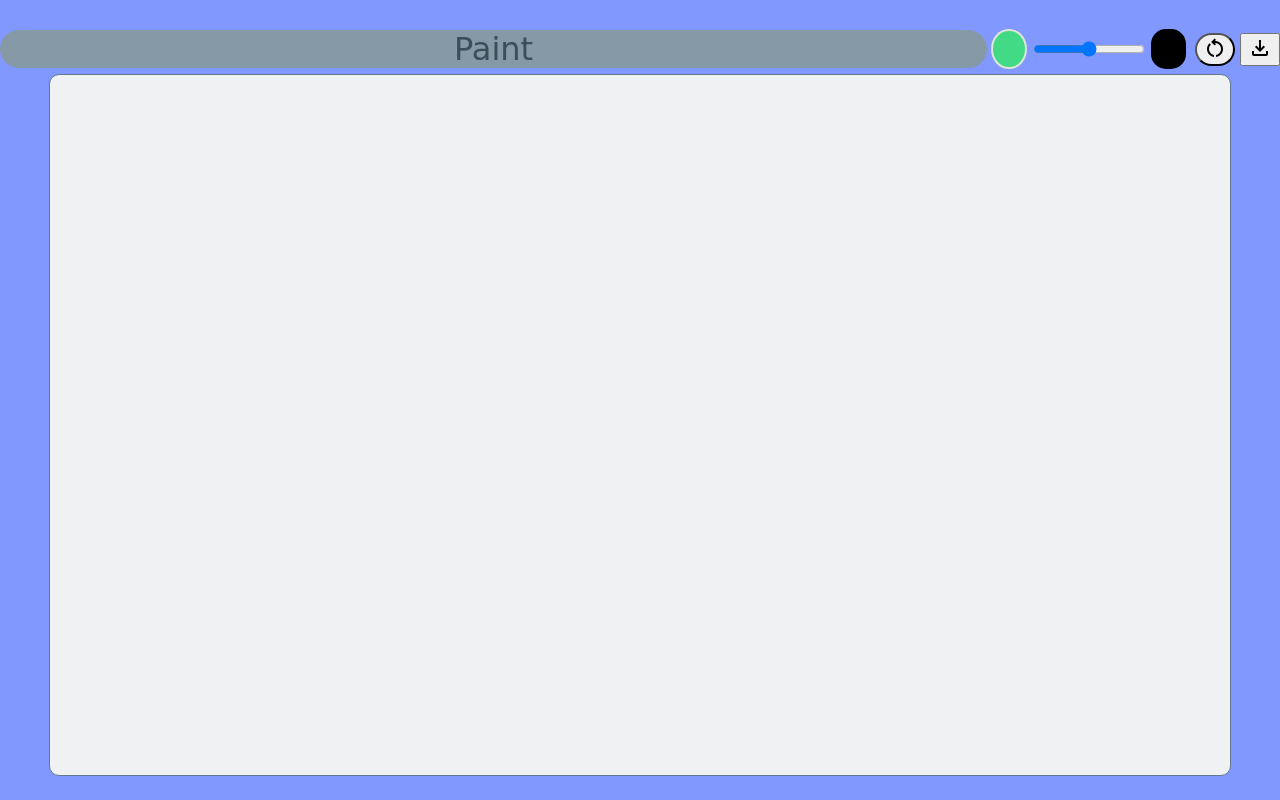
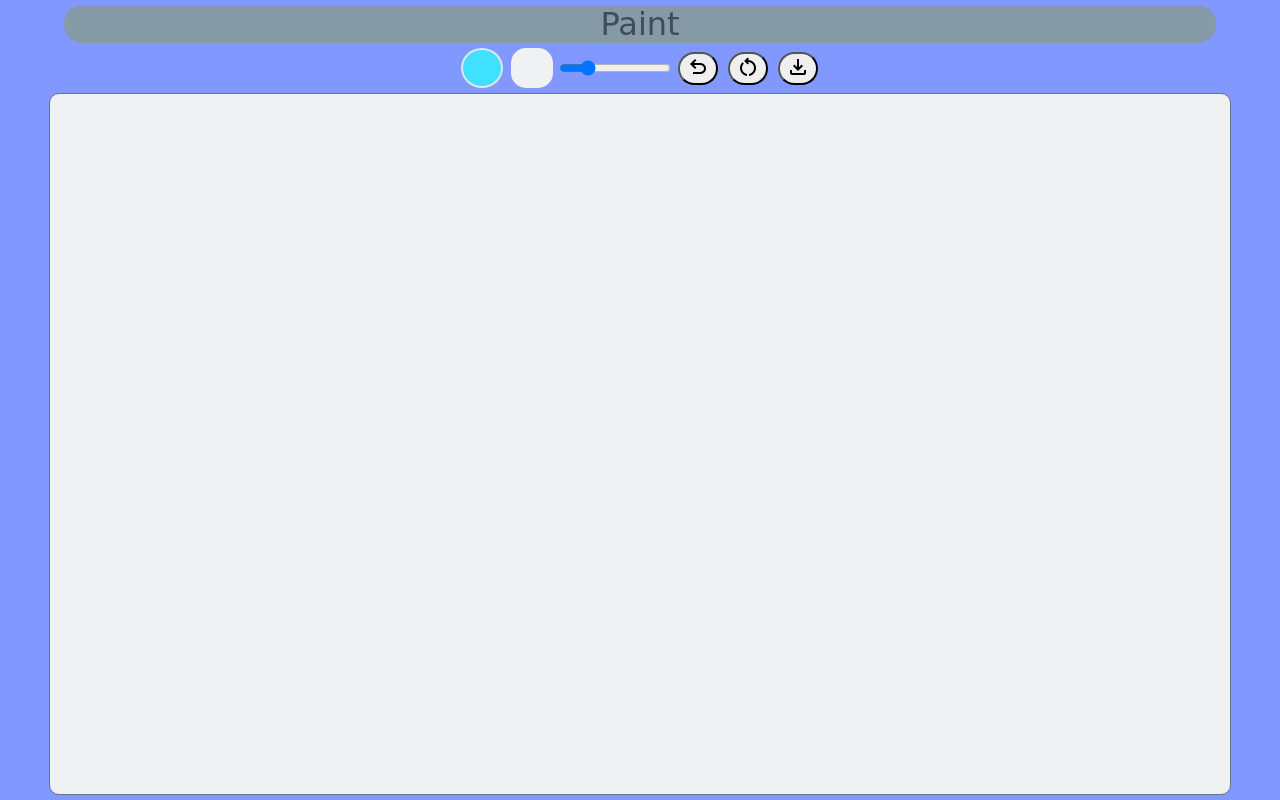
Before and after one commit to CoderKumarS/Paint, a plain HTML site: page index.html in a window 1280 px wide. Drawn offline with nearby package versions, Linux system fonts and the light colour scheme; a web font is replaced by a local one.

Commit message:
Upgrade the ui

```diff
--- a/index.html
+++ b/index.html
@@ -4,26 +4,32 @@
     <meta charset="UTF-8">
     <meta http-equiv="X-UA-Compatible" content="IE=edge">
     <meta name="viewport" content="width=device-width, initial-scale=1.0">
-    <title>Canvas</title>
+    <title>Paint</title>
     <link rel="stylesheet" href="canvas.css">
     <link rel="stylesheet" href="https://fonts.googleapis.com/css2?family=Material+Symbols+Outlined:opsz,wght,FILL,GRAD@48,500,1,200" />
+    <link rel="preconnect" href="https://fonts.googleapis.com">
+    <link rel="preconnect" href="https://fonts.gstatic.com" crossorigin>
+    <link href="https://fonts.googleapis.com/css2?family=Rubik+Iso&display=swap" rel="stylesheet">
 </head>
 <body>
     <div id="main">
-      <div class="nav">
-         <p>Paint </p>
-            <input type="color" name="" id="color" value="#43da86">
-            <input type="range" name="" id="range" min="10" max="100">
-            <input type="color" name="" id="bgColor">
-            <button id="reset" class="button"><span class="material-symbols-outlined" class="icon">
-restart_alt
-</span></button>
-            <button class="save" id="save" class="button"><span class="material-symbols-outlined" class="icon">
-download
-</span></button>
+        <p>Paint </p>
+        <div class="nav">
+            <input type="color" id="color" value="#40e0ff">
+            <input type="color" id="bgColor" value="#F0F1F2">
+            <input type="range" id="range" min="10" max="100" value="30">
+            <button id="undo" class="button">
+                <span class="material-symbols-outlined icon">undo</span>
+            </button>
+            <button id="reset" class="button">
+                <span class="material-symbols-outlined icon">restart_alt </span>
+            </button>
+            <button class="save button" id="save" class="button">
+                <span class="material-symbols-outlined icon"> download </span>
+            </button>
         </div>
         <canvas></canvas>
-    </div>
-    <script src="canvas.js"></script>
+   </div>
+   <script src="canvas.js"></script>
 </body>
 </html>
```
